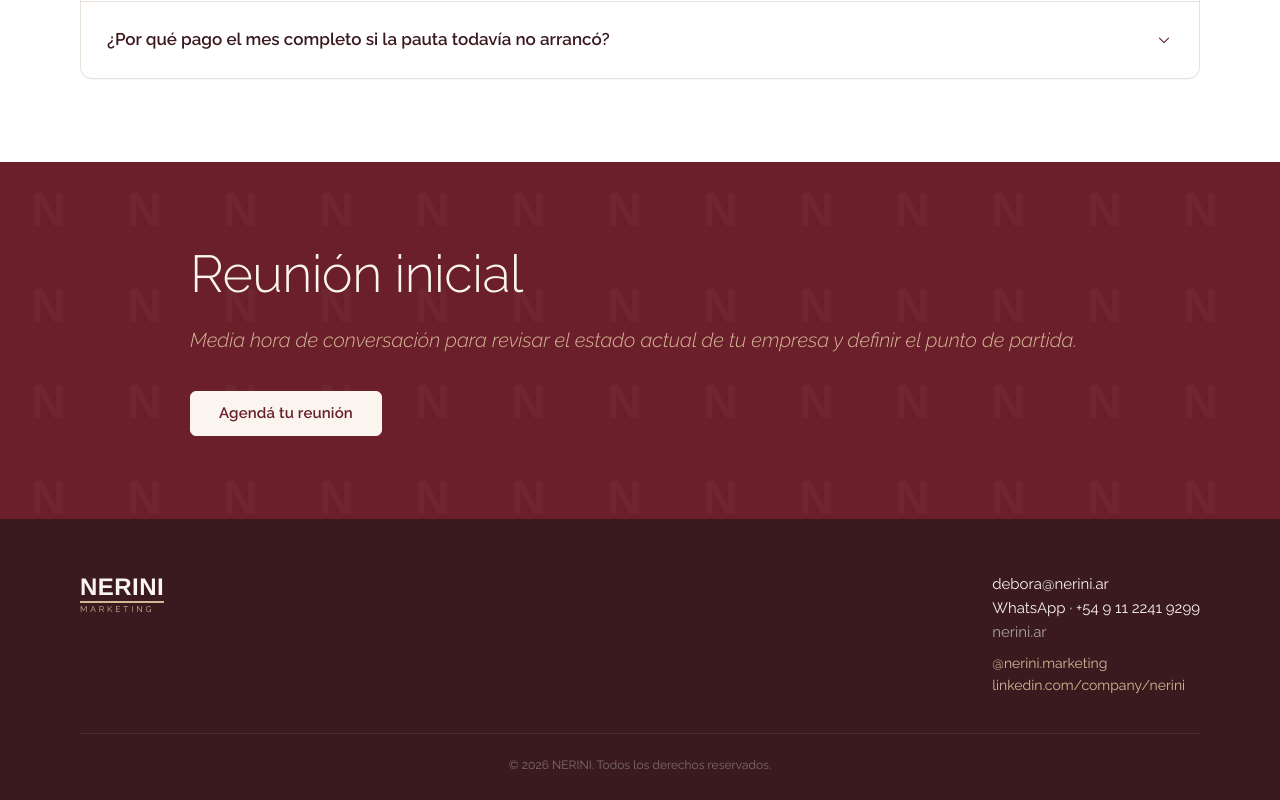
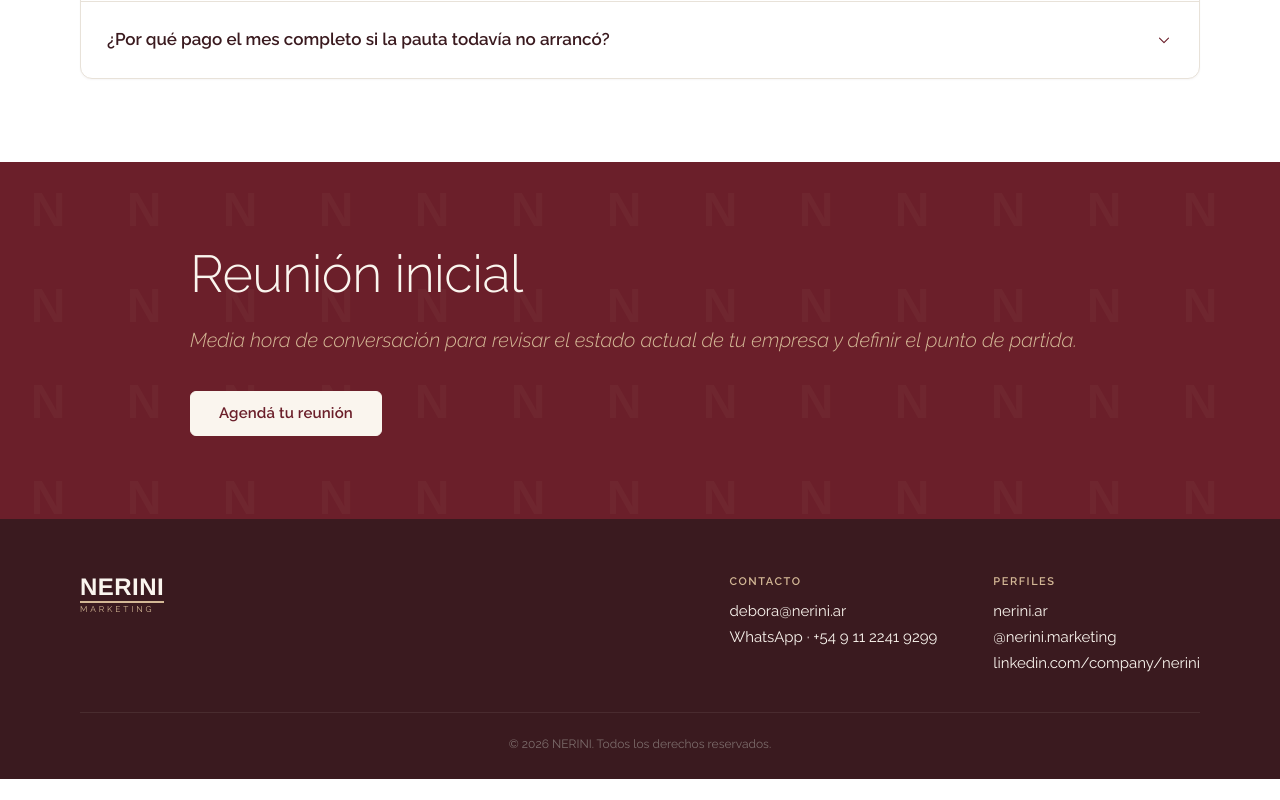
Before and after one commit to nerini-mkt/nerini-web, a React (Vite) app: page / in a window 1280 px wide. Shown: the part 5830-6630 px from the top of the page. After the commit the page ends 6609 px from the top, so only its background shows below. Built offline with nearby package versions, Linux system fonts and the light colour scheme.

Commit message:
Add files via upload

```diff
--- a/App.jsx
+++ b/App.jsx
@@ -945,15 +945,23 @@ export default function NeriniWeb() {
 
       {/* FOOTER */}
       <footer style={{ background: C.negro, padding: `clamp(40px, 6vw, 56px) ${PAD_X} 28px` }}>
-        <div style={{ maxWidth: MAX, margin: "0 auto", display: "flex", justifyContent: "space-between", alignItems: "flex-start", flexWrap: "wrap", gap: 32, marginBottom: 40 }}>
+        <div style={{ maxWidth: MAX, margin: "0 auto", display: "flex", justifyContent: "space-between", alignItems: "flex-start", flexWrap: "wrap", gap: "32px 56px", marginBottom: 40 }}>
           <Logo dark size={24} />
-          <div style={{ display: "flex", flexDirection: "column", gap: 6 }}>
-            <a href="mailto:debora@nerini.ar" style={{ fontSize: 15, color: C.beige, textDecoration: "none" }}>debora@nerini.ar</a>
-            <a href={WA} target="_blank" rel="noopener noreferrer" style={{ fontSize: 15, color: C.beige, textDecoration: "none" }}>WhatsApp · +54 9 11 2241 9299</a>
-            <a href="https://nerini.ar" style={{ fontSize: 15, color: C.grisClaro, textDecoration: "none" }}>nerini.ar</a>
-            <div style={{ display: "flex", flexDirection: "column", gap: 6, marginTop: 8 }}>
-              <a href="https://instagram.com/nerini.marketing" target="_blank" rel="noopener noreferrer" style={{ fontSize: 14, color: C.cueroClaro, textDecoration: "none" }}>@nerini.marketing</a>
-              <a href="https://linkedin.com/company/nerini" target="_blank" rel="noopener noreferrer" style={{ fontSize: 14, color: C.cueroClaro, textDecoration: "none" }}>linkedin.com/company/nerini</a>
+          <div style={{ display: "flex", flexWrap: "wrap", gap: "28px 56px" }}>
+            <div>
+              <div style={{ fontSize: 11, fontWeight: 600, letterSpacing: ".14em", textTransform: "uppercase", color: C.cueroClaro, marginBottom: 14 }}>Contacto</div>
+              <div style={{ display: "flex", flexDirection: "column", gap: 8 }}>
+                <a href="mailto:debora@nerini.ar" style={{ fontSize: 15, color: C.beige, textDecoration: "none" }}>debora@nerini.ar</a>
+                <a href={WA} target="_blank" rel="noopener noreferrer" style={{ fontSize: 15, color: C.beige, textDecoration: "none" }}>WhatsApp · +54 9 11 2241 9299</a>
+              </div>
+            </div>
+            <div>
+              <div style={{ fontSize: 11, fontWeight: 600, letterSpacing: ".14em", textTransform: "uppercase", color: C.cueroClaro, marginBottom: 14 }}>Perfiles</div>
+              <div style={{ display: "flex", flexDirection: "column", gap: 8 }}>
+                <a href="https://nerini.ar" style={{ fontSize: 15, color: C.beige, textDecoration: "none" }}>nerini.ar</a>
+                <a href="https://instagram.com/nerini.marketing" target="_blank" rel="noopener noreferrer" style={{ fontSize: 15, color: C.beige, textDecoration: "none" }}>@nerini.marketing</a>
+                <a href="https://linkedin.com/company/nerini" target="_blank" rel="noopener noreferrer" style={{ fontSize: 15, color: C.beige, textDecoration: "none" }}>linkedin.com/company/nerini</a>
+              </div>
             </div>
           </div>
         </div>
```
